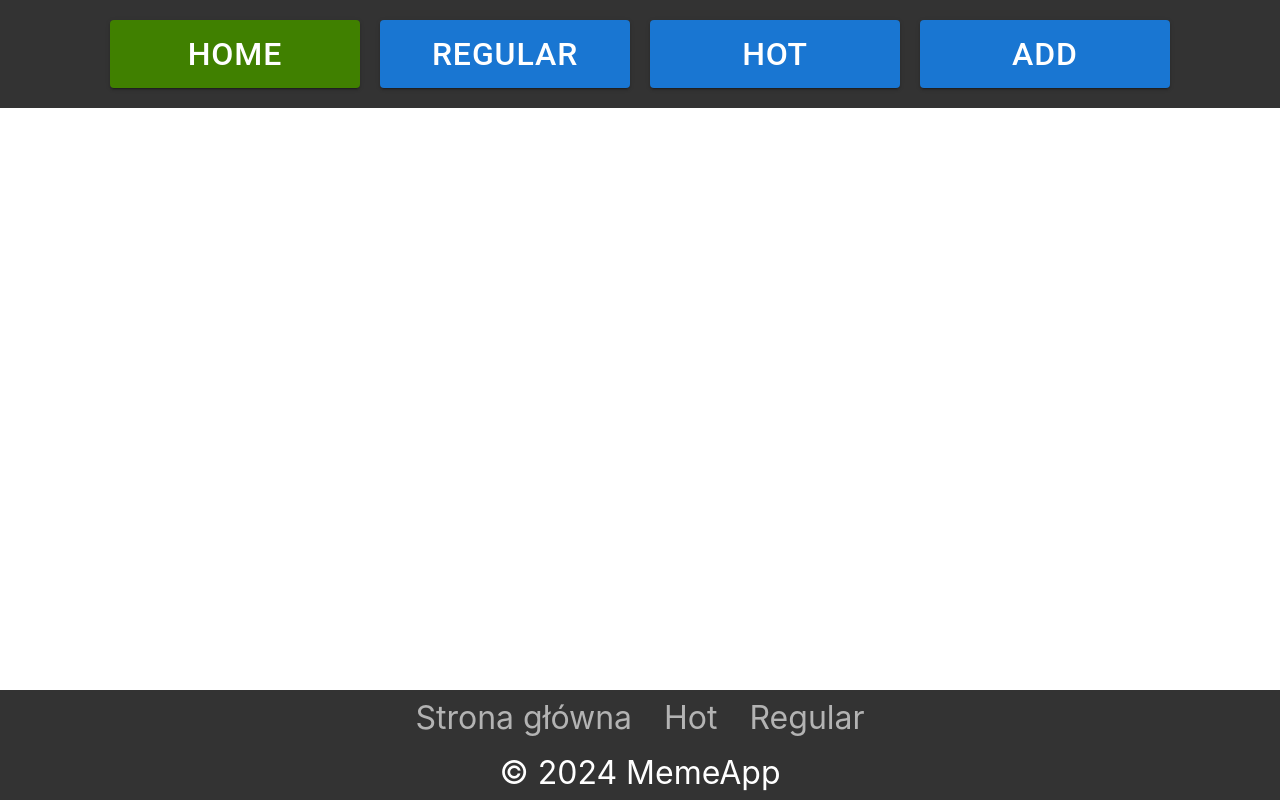
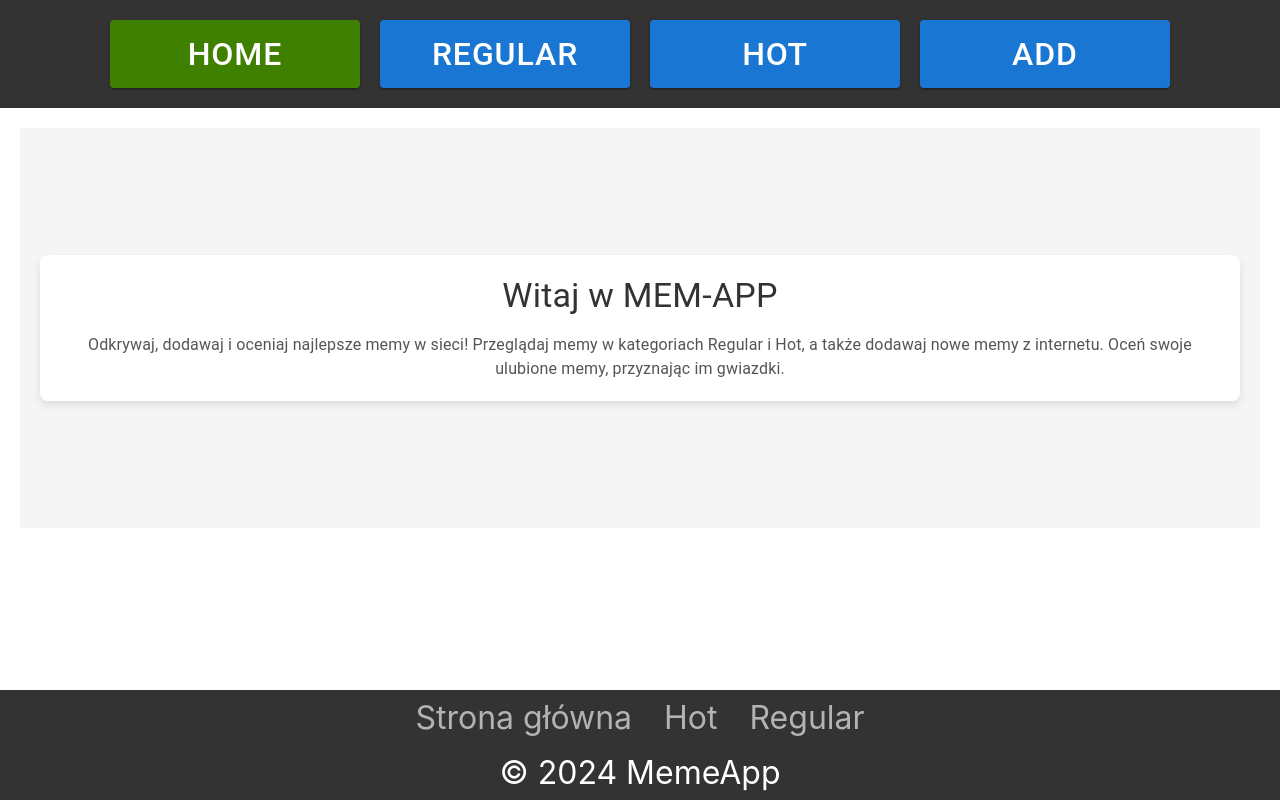
Before and after one commit to AdrWL/MemeApp, a React (Create React App) app: page / in a window 1280 px wide. Built offline with nearby package versions, Linux system fonts and the light colour scheme.

Commit message:
Add Home-page text

```diff
--- /dev/null
+++ b/src/components/Home/Home.css
@@ -0,0 +1,24 @@
+.home-container {
+    display: flex;
+    align-items: center;
+    justify-content: center;
+    height: 50vh;
+    background-color: #f5f5f5;
+  }
+
+  .home-container .MuiContainer-root {
+    text-align: center;
+    padding: 20px;
+    background-color: #fff;
+    box-shadow: 0 4px 8px rgba(0, 0, 0, 0.1);
+    border-radius: 8px;
+  }
+
+  .home-container .MuiTypography-h4 {
+    margin-bottom: 16px;
+    color: #333;
+  }
+
+  .home-container .MuiTypography-body1 {
+    color: #555;
+  }
--- a/src/components/Home/Home.jsx
+++ b/src/components/Home/Home.jsx
@@ -1,3 +1,18 @@
+import React from 'react';
+import { Container, Typography } from '@mui/material';
+import './Home.css';
+
 export default function Home() {
-  return <div className="footer-content"></div>;
+  return (
+    <div className="home-container">
+      <Container>
+        <Typography variant="h4" gutterBottom>
+          Witaj w MEM-APP
+        </Typography>
+        <Typography variant="body1">
+          Odkrywaj, dodawaj i oceniaj najlepsze memy w sieci! Przeglądaj memy w kategoriach Regular i Hot, a także dodawaj nowe memy z internetu. Oceń swoje ulubione memy, przyznając im gwiazdki.
+        </Typography>
+      </Container>
+    </div>
+  );
 }
```
